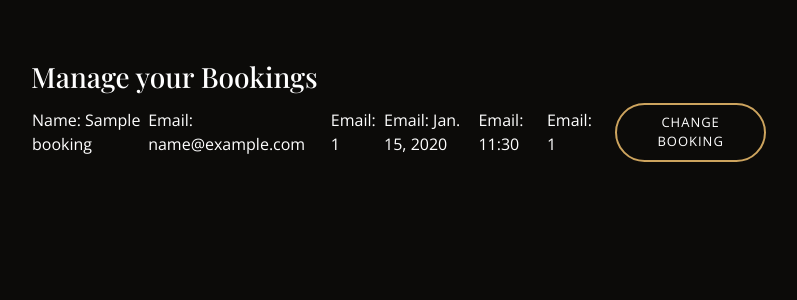
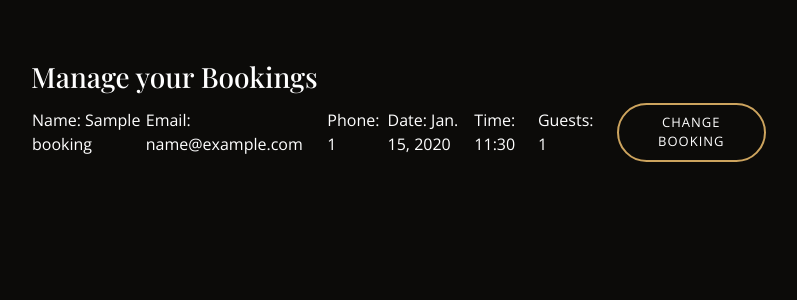
Before and after one commit to ErikHgm/FireHouse-Restaurant-Project, a Django app: page /mybookings/ in a window 1280 px wide. Shown: the part 112-412 px from the top of the page, without its empty margins (241-1038 px from the left). Run offline with Django 3.2, Linux system fonts and the light colour scheme; tables that the repository leaves empty hold one stand-in row (values such as "Sample post"); some libraries are stand-ins or nearby versions; some web fonts are replaced.

Commit message:
fix: labels on edit_booking template

```diff
--- a/templates/mybookings.html
+++ b/templates/mybookings.html
@@ -11,10 +11,10 @@
           <tr>
             <td>Name: {{ booking.name }}</td>
             <td>Email: {{ booking.email }}</td>
-            <td>Email: {{ booking.phone }}</td>
-            <td>Email: {{ booking.date }}</td>
-            <td>Email: {{ booking.time }}</td>
-            <td>Email: {{ booking.guests }}</td>
+            <td>Phone: {{ booking.phone }}</td>
+            <td>Date: {{ booking.date }}</td>
+            <td>Time: {{ booking.time }}</td>
+            <td>Guests: {{ booking.guests }}</td>
             <td>
               <a href="/changebooking/{{booking.id}}">
                 <button class="btn book-a-table-btn scrollto d-none d-lg-flex">Change booking</button>
```
